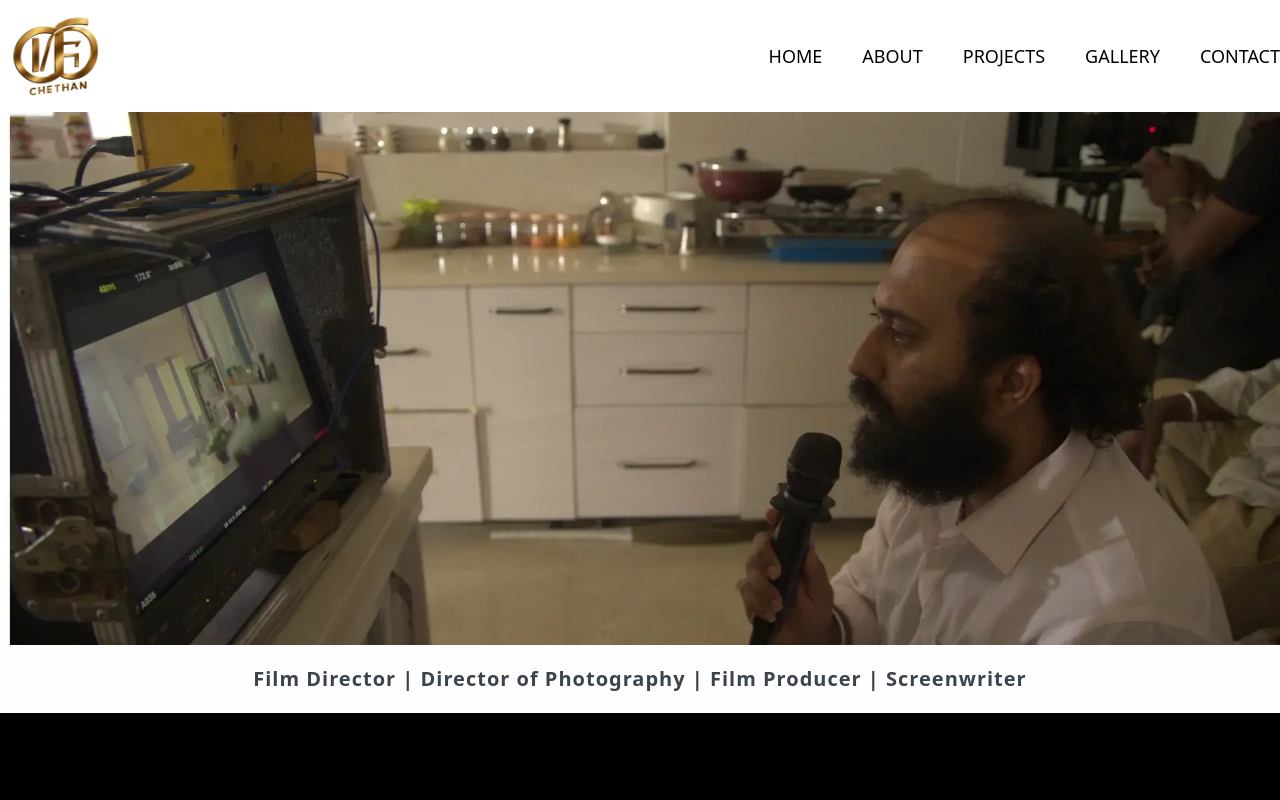
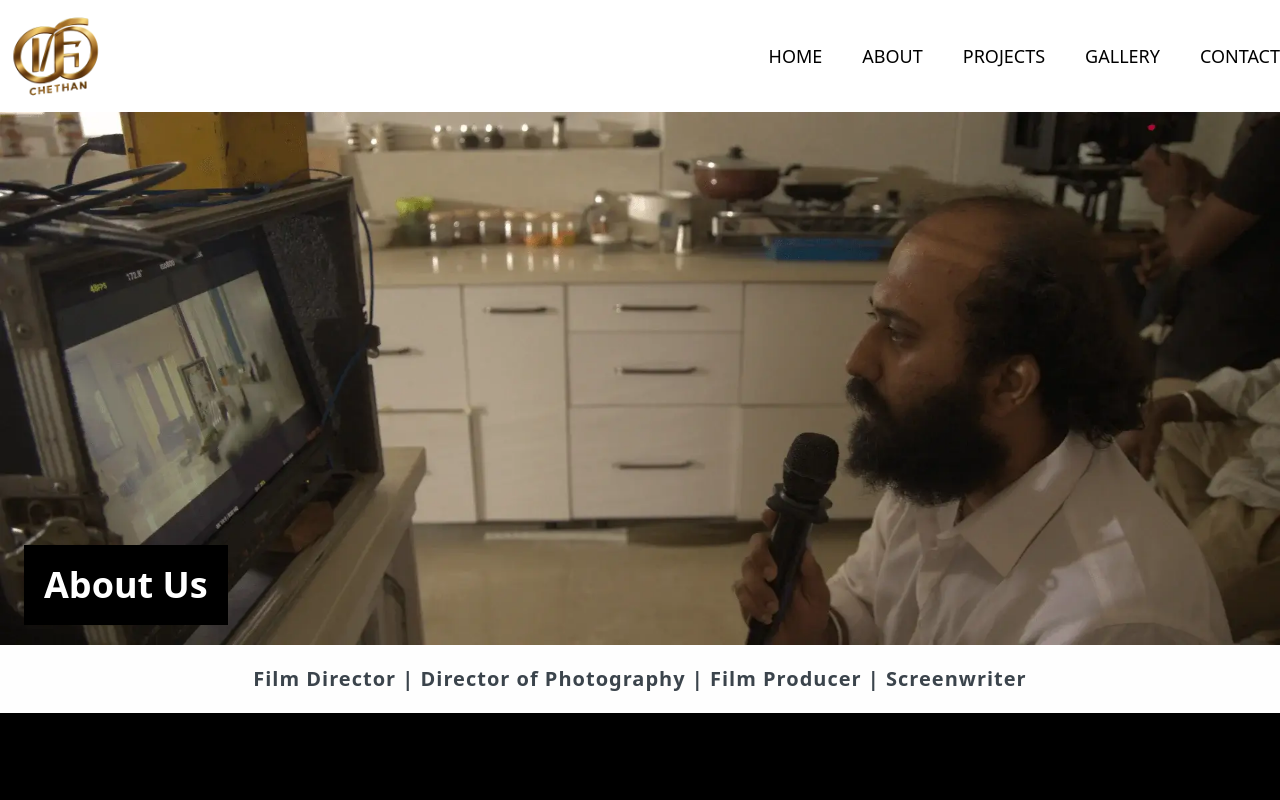
Before and after one commit to ag9731/chethan-jodidhar-portfolio, a React (Vite) app: page /chethan-jodidhar/about-us in a window 1280 px wide. Shown: the top 800 px of the page. Built offline with nearby package versions, Linux system fonts and the light colour scheme.

Commit message:
first commit

```diff
--- a/src/components/About/components/About_Us_Banner_Section.jsx
+++ b/src/components/About/components/About_Us_Banner_Section.jsx
@@ -4,8 +4,9 @@ import bannerImage from "../../../assets/About_Us/About_Us_Banner.webp";
 const About_Us_Banner_Section = () => {
   return (
     <section>
-      <div>
+      <div className="relative">
         <img src={bannerImage} alt="chetan_jodidhar_films" />
+        <p className="absolute bottom-5 left-6 bg-black p-5 font-semibold text-4xl text-white">About Us</p>
       </div>
       <div className="py-5 bg-[#fefefe]">
         <h1 className="text-xl text-center text-[#3b444c] font-bold tracking-wider">
--- a/src/components/About/components/About_Us_Skills.jsx
+++ b/src/components/About/components/About_Us_Skills.jsx
@@ -65,7 +65,7 @@ const About_Us_Skills = () => {
   ];
 
   return (
-    <section className="bg-[#faf5fa] py-24">
+    <section className="py-24">
       <div className="container mx-auto px-5">
         {/* Section Header */}
         <div className="text-center mb-12">
```
Also changed, not shown: src/assets/About_Us/About_Us_Banner.webp.
